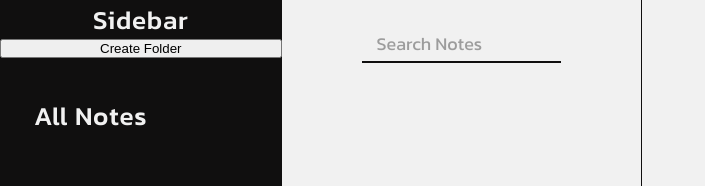
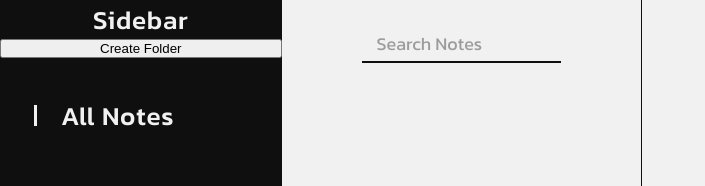
Before and after one commit to farnoodsaghi/noteworthy, a React (Create React App) app in the folder client/: page / in a window 1280 px wide. Shown: the top 186 px of the page, without its empty margins (0-705 px from the left). Built offline with nearby package versions, Linux system fonts and the light colour scheme; some icons are missing.

Commit message:
feat: add some div's, span's and className's for styling purposes

```diff
--- a/client/src/components/FolderItem.js
+++ b/client/src/components/FolderItem.js
@@ -4,7 +4,8 @@ import { Link } from "react-router-dom";
 import "./folder-item.scss";
 
 const FolderItem = ({ id, name }) => {
-  const { getNoteByFolder, setCurrentFolder } = useGlobalContext();
+  const { getNoteByFolder, setCurrentFolder, currentFolder } =
+    useGlobalContext();
 
   const handleClick = () => {
     setCurrentFolder({ id, name });
@@ -14,7 +15,10 @@ const FolderItem = ({ id, name }) => {
   return (
     <Link className="folder-link" to={`/notes/${id}`}>
       <div className="folder-item" onClick={handleClick}>
-        <h2>{name}</h2>
+        <span
+          className={`folder-border ${currentFolder.id === id && "active"}`}
+        ></span>
+        <h2 className="folder-title">{name}</h2>
       </div>
     </Link>
   );
--- a/client/src/components/FolderList.js
+++ b/client/src/components/FolderList.js
@@ -1,11 +1,12 @@
 import React from "react";
 import { useGlobalContext } from "../context";
 import FolderItem from "./FolderItem";
+import "./folder-list.scss";
 
 const FolderList = () => {
   const { folderList } = useGlobalContext();
   return (
-    <div>
+    <div className="folder-list-container">
       {folderList.map((folder) => {
         return <FolderItem key={folder.id} {...folder} />;
       })}
```
